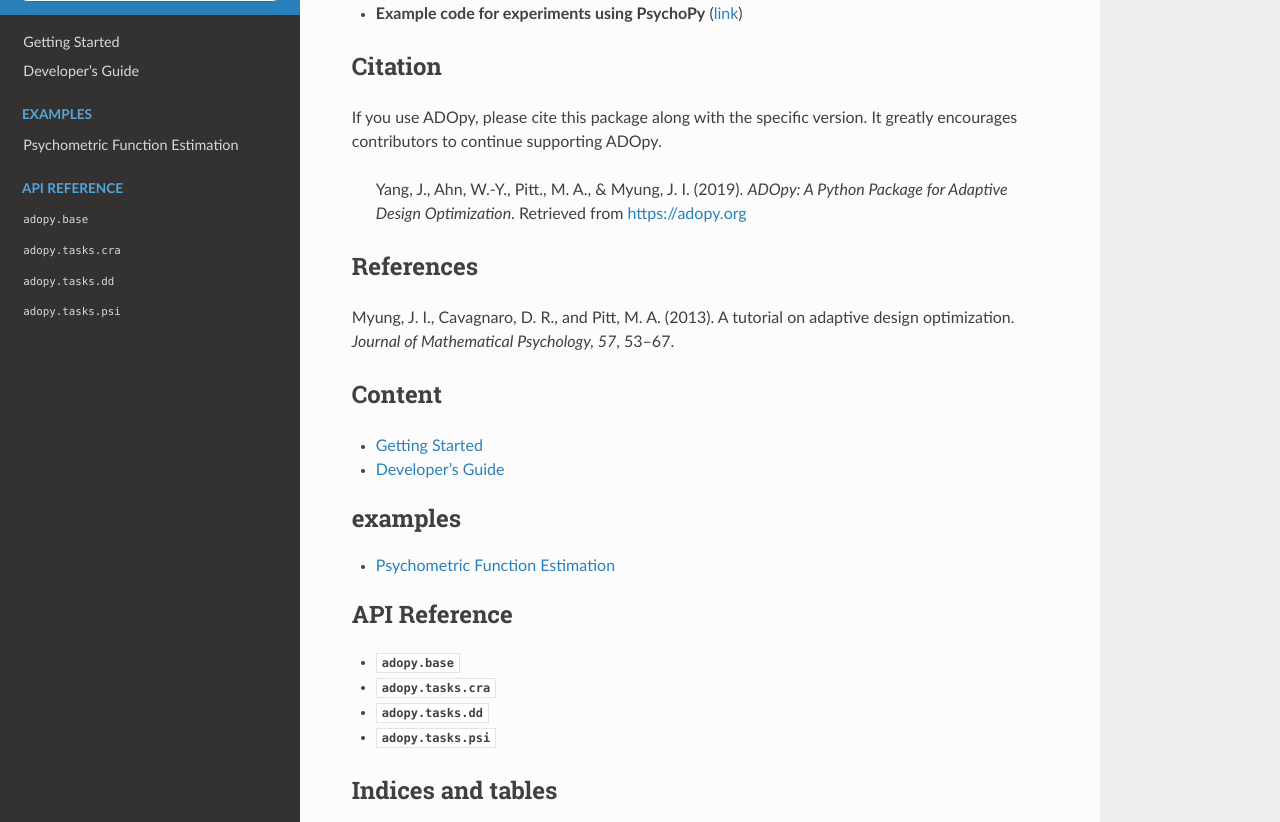
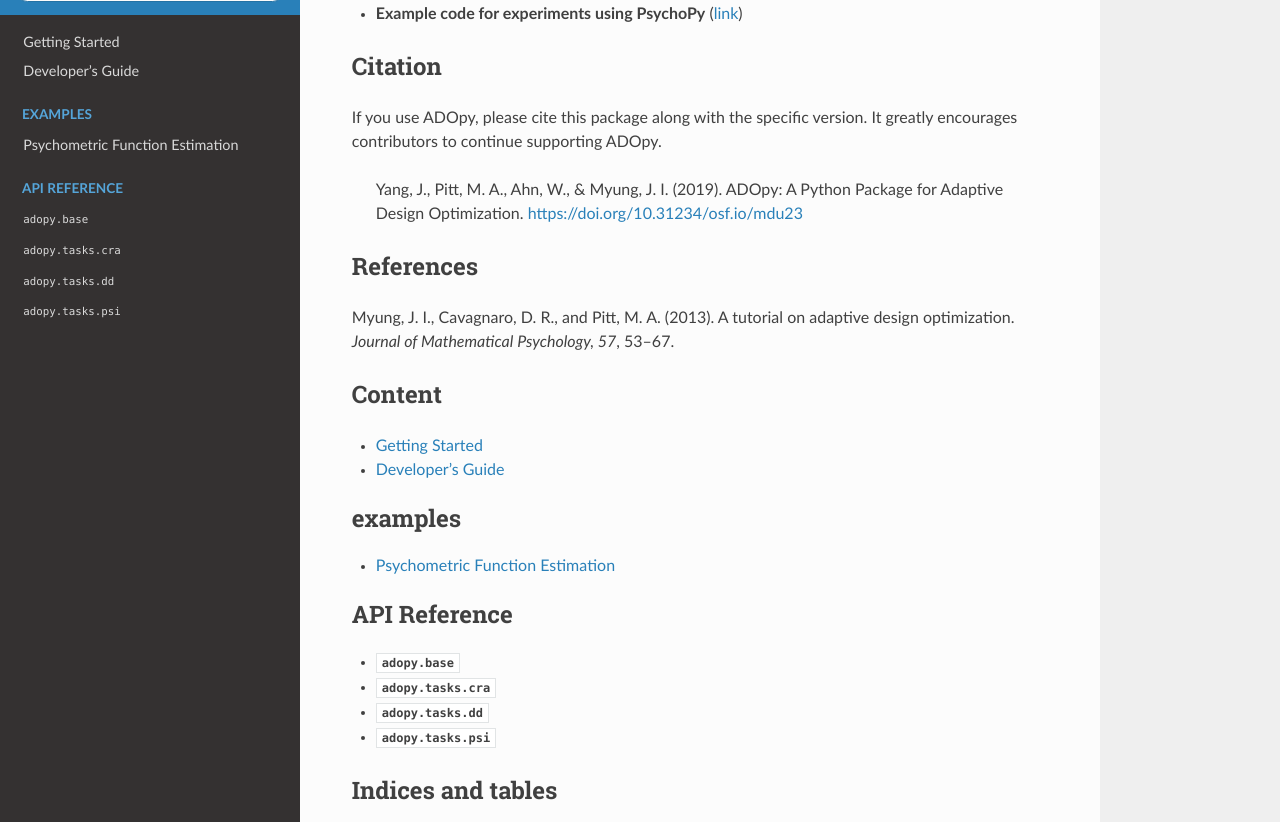
Before and after one commit to adopy/adopy, a Sphinx documentation site: the page built from docs/source/index.rst, in a window 1280 px wide and 900 px high, scrolled down 846 px, cut to the strip 78-900 px from the top of the window. Built offline with Sphinx 7.4.7 and the Read the Docs theme 2.0.0, drawn with Linux system fonts in a browser that asks for light colours; the version number could not be read and is left out.

Commit message:
Fix the Travis badge for documentation

```diff
--- a/docs/source/index.rst
+++ b/docs/source/index.rst
@@ -10,9 +10,9 @@
 .. image:: https://www.repostatus.org/badges/latest/wip.svg
    :alt: Project Status: WIP – Initial development is in progress, but there has not yet been a stable, usable release suitable for the public.
    :target: https://www.repostatus.org/#wip
-.. image:: https://travis-ci.com/adopy/adopy.svg?token=gbyEQoyAYgexeSRwBwj6&branch=master
+.. image:: https://travis-ci.org/adopy/adopy.svg?branch=master
    :alt: Travis CI
-   :target: https://travis-ci.com/adopy/adopy
+   :target: https://travis-ci.org/adopy/adopy
 .. image:: https://codecov.io/gh/adopy/adopy/branch/master/graph/badge.svg?token=jFnJgnVV1k
    :alt: CodeCov
    :target: https://codecov.io/gh/adopy/adopy
@@ -46,9 +46,9 @@
 If you use ADOpy, please cite this package along with the specific version.
 It greatly encourages contributors to continue supporting ADOpy.
 
-   Yang, J., Ahn, W.-Y., Pitt., M. A., & Myung, J. I. (2019).
-   *ADOpy: A Python Package for Adaptive Design Optimization*.
-   Retrieved from https://adopy.org
+   Yang, J., Pitt, M. A., Ahn, W., & Myung, J. I. (2019).
+   ADOpy: A Python Package for Adaptive Design Optimization.
+   https://doi.org/10.31234/osf.io/mdu23
 
 References
 ----------
```
